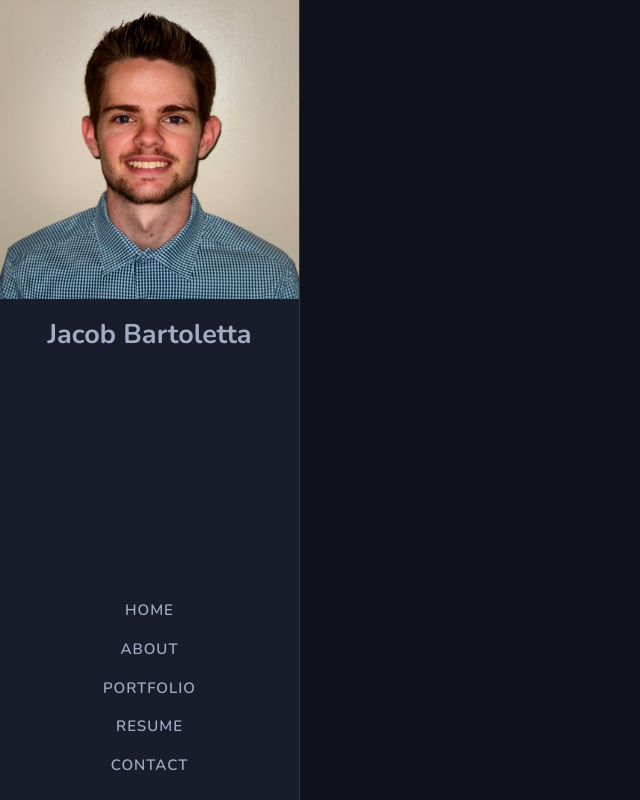
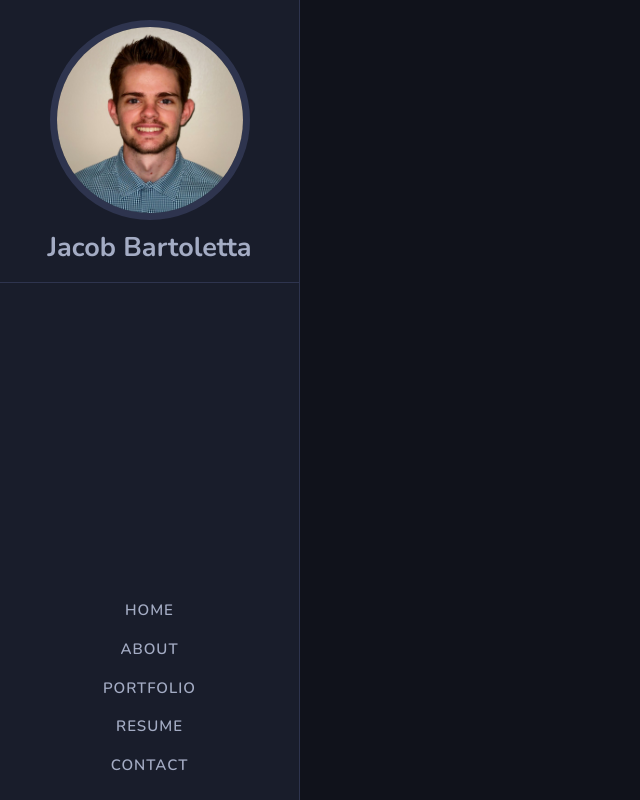
Before and after one commit to Jakeology/react-portfolio, a React (Create React App) app: page / in a window 1280 px wide. Shown: the whole page, without its empty margins (0-640 px from the left). Built offline with nearby package versions, Linux system fonts and the light colour scheme.

Commit message:
added header image css styling

```diff
--- a/src/index.css
+++ b/src/index.css
@@ -55,6 +55,24 @@ header h2 {
   overflow-y: auto;
 }
 
+.header-image {
+  padding: 20px 0;
+  display: block;
+  width: 100%;
+  text-align: center;
+  border-bottom: 1px solid #2e344e;
+}
+
+.header-image a {
+  height: 200px;
+  width: 200px;
+  border-radius: 1000px;
+  border: 7px solid #2e344e;
+  overflow: hidden;
+  display: inline-block;
+  vertical-align: middle;
+}
+
 .header-menu {
   width: 100%;
   padding: 15px 5px;
```
